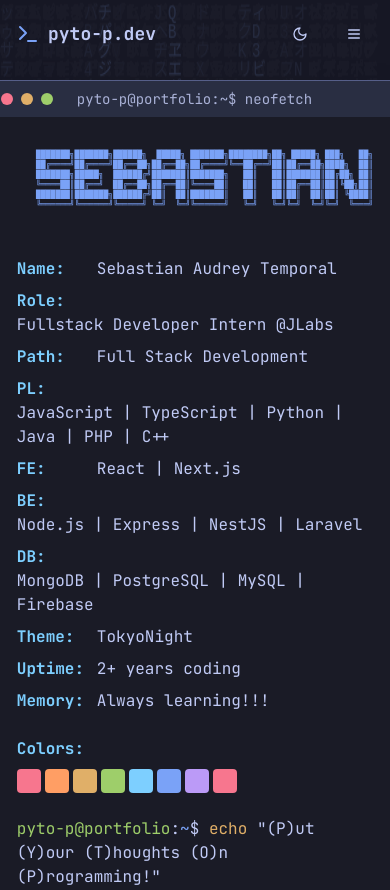
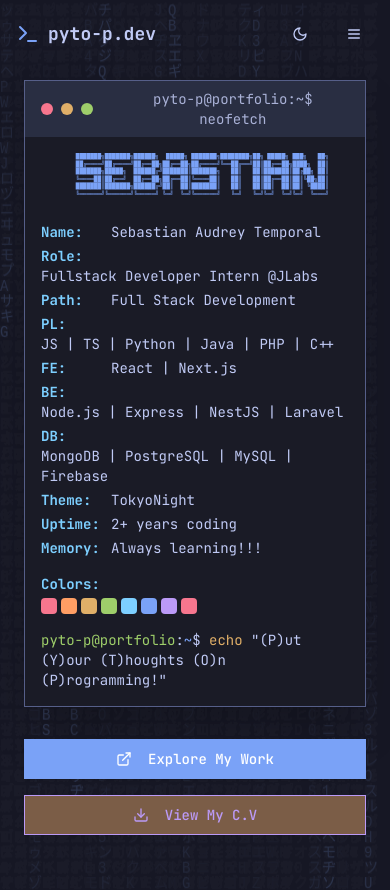
Before and after one commit to pyto-p/whoami, a Next.js app: page / in a window 390 px wide. Shown: the top 890 px of the page. Built offline with nearby package versions, Linux system fonts and the light colour scheme.

Commit message:
feat: mobile responsiveness

```diff
--- a/components/hero-section.tsx
+++ b/components/hero-section.tsx
@@ -10,12 +10,12 @@ export function HeroSection() {
     <section id="home" className="min-h-screen flex items-center justify-center px-4 pt-20 relative overflow-hidden">
       <MatrixRain />
 
-      <div className="max-w-7xl text-center relative z-10">
+      <div className="max-w-7xl text-center relative z-10 px-2 sm:px-4">
         <motion.div
           initial={{ opacity: 0, y: 20 }}
           animate={{ opacity: 1, y: 0 }}
           transition={{ duration: 0.8 }}
-          className="terminal-window mx-auto"
+          className="terminal-window mx-auto w-full max-w-full"
         >
           <div className="terminal-header">
             <div className="terminal-dot bg-tokyo-red"></div>
@@ -24,17 +24,17 @@ export function HeroSection() {
             <span className="ml-4 text-tokyo-fgDark font-mono text-sm">pyto-p@portfolio:~$ neofetch</span>
           </div>
 
-          <div className="p-8 bg-tokyo-bg">
+          <div className="p-4 sm:p-6 md:p-8 bg-tokyo-bg">
             <motion.div
               initial={{ opacity: 0 }}
               animate={{ opacity: 1 }}
               transition={{ delay: 0.5, duration: 1 }}
               className="font-mono text-left"
             >
-              <div className="grid lg:grid-cols-2 gap-12 items-center mx-auto">
+              <div className="grid lg:grid-cols-2 gap-6 md:gap-12 items-center mx-auto">
                 {/* ASCII Art */}
                 <div className="text-tokyo-blue text-center lg:text-left">
-                  <pre className="text-[8px] md:text-[10px] lg:text-xs leading-tight whitespace-pre overflow-hidden">
+                  <pre className="text-[6px] sm:text-[8px] md:text-[10px] lg:text-xs leading-tight whitespace-pre overflow-hidden">
                     {`    ███████╗███████╗██████╗  █████╗ ███████╗████████╗██╗ █████╗ ███╗   ██╗
     ██╔════╝██╔════╝██╔══██╗██╔══██╗██╔════╝╚══██╔══╝██║██╔══██╗████╗  ██║
     ███████╗█████╗  ██████╔╝███████║███████╗   ██║   ██║███████║██╔██╗ ██║
@@ -45,68 +45,68 @@ export function HeroSection() {
                 </div>
 
                 {/* Neofetch Info */}
-                <div className="space-y-2 text-m">
+                <div className="space-y-1 sm:space-y-2 text-sm md:text-base">
                   <div className="flex flex-wrap">
-                    <span className="text-tokyo-cyan font-bold min-w-[80px]">Name:</span>
+                    <span className="text-tokyo-cyan font-bold min-w-[70px] sm:min-w-[80px]">Name:</span>
                     <span className="text-tokyo-fg">Sebastian Audrey Temporal</span>
                   </div>
                   <div className="flex flex-wrap">
-                    <span className="text-tokyo-cyan font-bold min-w-[80px]">Role:</span>
+                    <span className="text-tokyo-cyan font-bold min-w-[70px] sm:min-w-[80px]">Role:</span>
                     <span className="text-tokyo-fg">Fullstack Developer Intern @JLabs</span>
                   </div>
                   <div className="flex flex-wrap">
-                    <span className="text-tokyo-cyan font-bold min-w-[80px]">Path:</span>
+                    <span className="text-tokyo-cyan font-bold min-w-[70px] sm:min-w-[80px]">Path:</span>
                     <span className="text-tokyo-fg">Full Stack Development</span>
                   </div>
                   <div className="flex flex-wrap">
-                    <span className="text-tokyo-cyan font-bold min-w-[80px]">PL:</span>
-                    <span className="text-tokyo-fg">JavaScript | TypeScript | Python | Java | PHP | C++</span>
+                    <span className="text-tokyo-cyan font-bold min-w-[70px] sm:min-w-[80px]">PL:</span>
+                    <span className="text-tokyo-fg">JS | TS | Python | Java | PHP | C++</span>
                   </div>
                   <div className="flex flex-wrap">
-                    <span className="text-tokyo-cyan font-bold min-w-[80px]">FE:</span>
+                    <span className="text-tokyo-cyan font-bold min-w-[70px] sm:min-w-[80px]">FE:</span>
                     <span className="text-tokyo-fg">React | Next.js</span>
                   </div>
                   <div className="flex flex-wrap">
-                    <span className="text-tokyo-cyan font-bold min-w-[80px]">BE:</span>
+                    <span className="text-tokyo-cyan font-bold min-w-[70px] sm:min-w-[80px]">BE:</span>
                     <span className="text-tokyo-fg">Node.js | Express | NestJS | Laravel</span>
                   </div>
                   <div className="flex flex-wrap">
-                    <span className="text-tokyo-cyan font-bold min-w-[80px]">DB:</span>
+                    <span className="text-tokyo-cyan font-bold min-w-[70px] sm:min-w-[80px]">DB:</span>
                     <span className="text-tokyo-fg">MongoDB | PostgreSQL | MySQL | Firebase</span>
                   </div>
                   <div className="flex flex-wrap">
-                    <span className="text-tokyo-cyan font-bold min-w-[80px]">Theme:</span>
+                    <span className="text-tokyo-cyan font-bold min-w-[70px] sm:min-w-[80px]">Theme:</span>
                     <span className="text-tokyo-fg">TokyoNight</span>
                   </div>
                   <div className="flex flex-wrap">
-                    <span className="text-tokyo-cyan font-bold min-w-[80px]">Uptime:</span>
+                    <span className="text-tokyo-cyan font-bold min-w-[70px] sm:min-w-[80px]">Uptime:</span>
                     <span className="text-tokyo-fg">2+ years coding</span>
                   </div>
                   <div className="flex flex-wrap">
-                    <span className="text-tokyo-cyan font-bold min-w-[80px]">Memory:</span>
+                    <span className="text-tokyo-cyan font-bold min-w-[70px] sm:min-w-[80px]">Memory:</span>
                     <span className="text-tokyo-fg">Always learning!!!</span>
                   </div>
 
                   {/* Color palette */}
-                  <div className="pt-4">
+                  <div className="pt-3 sm:pt-4">
                     <div className="flex flex-wrap">
-                      <span className="text-tokyo-cyan font-bold min-w-[80px]">Colors:</span>
+                      <span className="text-tokyo-cyan font-bold min-w-[70px] sm:min-w-[80px]">Colors:</span>
                     </div>
-                    <div className="flex gap-1 mt-2 flex-wrap">
-                      <div className="w-6 h-6 bg-tokyo-red rounded"></div>
-                      <div className="w-6 h-6 bg-tokyo-orange rounded"></div>
-                      <div className="w-6 h-6 bg-tokyo-yellow rounded"></div>
-                      <div className="w-6 h-6 bg-tokyo-green rounded"></div>
-                      <div className="w-6 h-6 bg-tokyo-cyan rounded"></div>
-                      <div className="w-6 h-6 bg-tokyo-blue rounded"></div>
-                      <div className="w-6 h-6 bg-tokyo-purple rounded"></div>
-                      <div className="w-6 h-6 bg-tokyo-pink rounded"></div>
+                    <div className="flex gap-1 mt-1 sm:mt-2 flex-wrap">
+                      <div className="w-4 h-4 sm:w-6 sm:h-6 bg-tokyo-red rounded"></div>
+                      <div className="w-4 h-4 sm:w-6 sm:h-6 bg-tokyo-orange rounded"></div>
+                      <div className="w-4 h-4 sm:w-6 sm:h-6 bg-tokyo-yellow rounded"></div>
+                      <div className="w-4 h-4 sm:w-6 sm:h-6 bg-tokyo-green rounded"></div>
+                      <div className="w-4 h-4 sm:w-6 sm:h-6 bg-tokyo-cyan rounded"></div>
+                      <div className="w-4 h-4 sm:w-6 sm:h-6 bg-tokyo-blue rounded"></div>
+                      <div className="w-4 h-4 sm:w-6 sm:h-6 bg-tokyo-purple rounded"></div>
+                      <div className="w-4 h-4 sm:w-6 sm:h-6 bg-tokyo-pink rounded"></div>
                     </div>
                   </div>
                 </div>
               </div>
 
-              <div className="mt-6 text-tokyo-comment">
+              <div className="mt-4 sm:mt-6 text-tokyo-comment text-sm sm:text-base">
                 <span className="text-tokyo-green">pyto-p@portfolio</span>
                 <span className="text-tokyo-fg">:</span>
                 <span className="text-tokyo-blue">~</span>
```
